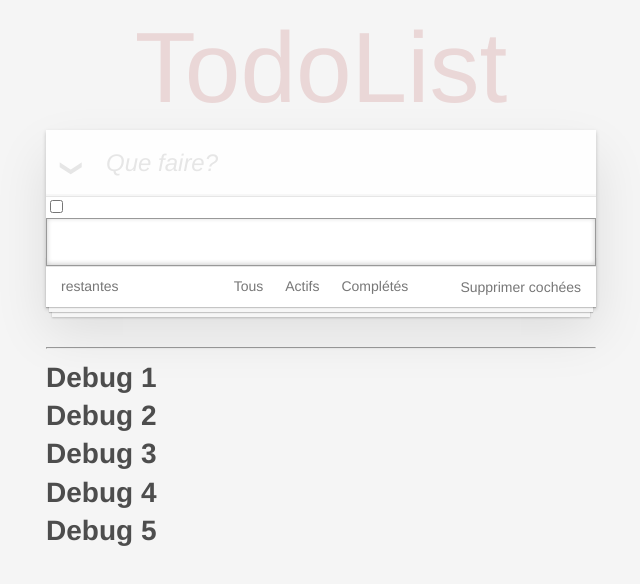
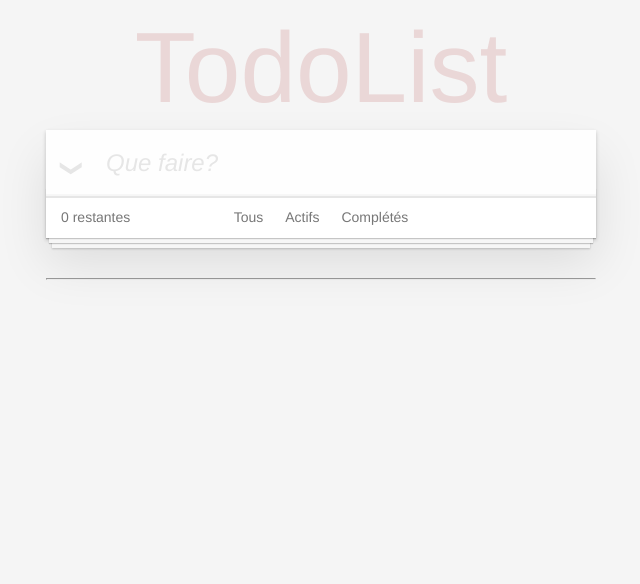
Before and after one commit to ZoZhang/todos, an Angular app: page / in a window 1280 px wide. Shown: the top 584 px of the page, without its empty margins (319-959 px from the left). Built offline with nearby package versions, Linux system fonts and the light colour scheme.

Commit message:
Updating functions general: Add empty validation && Total count items && Delete all item complet

```diff
--- a/src/app/todo-item/todo-item.component.html
+++ b/src/app/todo-item/todo-item.component.html
@@ -1,13 +1,13 @@
-<div class="view">
-  <input 	class			= "toggle"
-          type			= "checkbox"
-          name			= "fait"
-  />
-  <label 	class="texte"></label>
-  <button class="destroy"></button>
-</div>
-<form>
-  <input  #newTextInput
-          name    = "newTextInput"
-          class   = "edit"/>
-</form>
+<li *ngFor="let item of items">
+  <div class="view">
+      <input class="toggle"
+             type="checkbox"
+             name="fait"
+             [ngModel]="item.isDone"
+             (ngModelChange)="itemDone(item, $event)"
+      />
+      <label>{{item.label}}</label>
+      <button class="destroy" (click)="itemRemove(item)"></button>
+
+  </div>
+</li>
--- a/src/app/todo-item/todo-item.component.ts
+++ b/src/app/todo-item/todo-item.component.ts
@@ -1,4 +1,7 @@
 import {Component, OnInit} from '@angular/core';
+import {TodoItemData} from '../dataTypes/TodoItemData';
+import {TodoListData} from '../dataTypes/TodoListData';
+import {TodoService} from '../todo.service';
 
 @Component({
   selector: 'app-todo-item',
@@ -7,9 +10,28 @@ import {Component, OnInit} from '@angular/core';
 })
 export class TodoItemComponent implements OnInit {
 
-  constructor() { }
+  private todoList: TodoListData;
+
+  constructor(private todoService: TodoService) {
+    todoService.getTodoListDataObservable().subscribe( tdl => this.todoList = tdl );
+  }
 
   ngOnInit() {
   }
 
+  get items(): TodoItemData[] {
+    return this.todoList.items;
+  }
+
+  isDone(item: TodoItemData) {
+    return item.isDone;
+  }
+
+  itemDone(item: TodoItemData, done: boolean) {
+    this.todoService.setItemsDone(done, item);
+  }
+
+  itemRemove(item: TodoItemData) {
+    this.todoService.removeItems(item);
+  }
 }
--- a/src/app/todo-list/todo-list.component.html
+++ b/src/app/todo-list/todo-list.component.html
@@ -1,7 +1,7 @@
 <section class="todoapp">
   <header class="header">
     <h1>{{label}}</h1>
-    <form (submit)="appendItem(newTodoInput.value); newTodoInput.value='';">
+    <form (submit)="appendItem(newTodoInput);">
       <input  #newTodoInput
               name        = "newTodoInput"
               class       = "new-todo"
@@ -19,7 +19,7 @@
     </ul>
   </section>
   <footer class="footer">
-    <span class="todo-count"><strong></strong> restantes</span>
+    <span class="todo-count"><strong>{{todoCount}}</strong> restantes</span>
     <ul class="filters">
       <li>
         <a class="filterAll">Tous</a>
@@ -31,54 +31,8 @@
         <a class="filterCompleted">Complétés</a>
       </li>
     </ul>
-    <button class="clear-completed">Supprimer cochées</button>
+
+    <button *ngIf="todoService.todoListExistItemDone" class="clear-completed" (click)="itemDoneRemove()">Supprimer cochées</button>
   </footer>
 </section>
 <hr/>
-
-<!-- debug v1 -->
-<h1>Debug 1</h1>
-<ul>
-  <li *ngFor="let item of items">{{ item|json }}</li>
-</ul>
-
-<!-- debug v2 -->
-<h1>Debug 2</h1>
-<ul>
-  <li *ngFor="let item of items">
-    <input id="select-label" type="checkbox" [ngModel]="item.isDone"/>
-    <label for="select-label">{{item.label}}</label>
-    <pre>{{ item|json }}</pre>
-</ul>
-
-<!-- debug v3-->
-<h1>Debug 3</h1>
-<ul>
-  <li *ngFor="let item of items">
-    <input id="select-label2" type="checkbox" [ngModel]="item.isDone" (ngModelChange)="itemDone(item, $event)"/>
-    <label for="select-label2">{{item.label}}</label>
-    <pre>{{ item|json }}</pre>
-</ul>
-
-<!-- debug v4-->
-<h1>Debug 4</h1>
-<ul>
-  <li *ngFor="let item of items">
-    <input id="select-label3" type="checkbox" [ngModel]="item.isDone" (ngModelChange)="itemDone(item, $event)"/>
-    <label for="select-label3">{{item.label}}</label>
-    <form (submit)="itemLabel(item, newLab.value)">
-      <input name="newLabel" type="text" [ngModel]="item.label" #newLab/>
-    </form>
-    <pre>{{ item|json }}</pre>
-</ul>
-
-<!-- debug v5-->
-<h1>Debug 5</h1>
-<ul>
-  <li *ngFor="let item of items">
-    <input id="select-label4" type="checkbox" [ngModel]="item.isDone" (ngModelChange)="itemDone(item, $event)"/>
-    <label for="select-label4">{{item.label}}</label>
-    <br/>
-    <button (click)="itemDelete(item)">Remove</button>
-    <pre>{{ item|json }}</pre>
-</ul>
--- a/src/app/todo-list/todo-list.component.ts
+++ b/src/app/todo-list/todo-list.component.ts
@@ -27,22 +27,31 @@ export class TodoListComponent implements OnInit {
         return this.todoList.items;
     }
 
-    appendItem(label: string) {
+    get todoCount(): number {
+        return this.todoList.items.filter(item => item.isDone === false).length;
+    }
+
+    appendItem(input: any) {
+
+      if (typeof input !== 'object') {
+          return;
+      }
+
+      const label = input.value;
+
+      if (label.length <= 0) {
+          input.placeholder = 'Vous devez entrer au moins un caractère ！';
+          return;
+      }
+
       this.todoService.appendItems({
         label, isDone: false
       });
     }
 
-    itemDone(item: TodoItemData, done:boolean) {
-      this.todoService.setItemsDone(done, item);
+    itemDoneRemove() {
+        this.todoList.items.filter(item => item.isDone === true && this.todoService.removeItems(item));
+        // initiale l'état supprimé cochée
+        this.todoService.todoListExistItemDone = false;
     }
-
-    itemLabel(item: TodoItemData, newLabel:string) {
-      this.todoService.setItemsLabel(newLabel, item);
-    }
-
-    itemDelete(item: TodoItemData) {
-      this.todoService.removeItems(item);
-    }
-
 }
--- a/src/app/todo.service.ts
+++ b/src/app/todo.service.ts
@@ -7,6 +7,9 @@ import {TodoItemData} from './dataTypes/TodoItemData';
 export class TodoService {
 
   private todoListSubject = new BehaviorSubject<TodoListData>( {label: 'TodoList', items: []} );
+
+  // initiale l'état supprimé cochée
+  todoListExistItemDone = false;
 
   constructor() { }
 
@@ -28,6 +31,8 @@ export class TodoService {
       label: tdl.label,
       items: tdl.items.map( I => items.indexOf(I) === -1 ? I : ({label: I.label, isDone}) )
     });
+    // mise à jour l'état supprimé cochée
+    this.todoListExistItemDone = true;
   }
 
   appendItems( ...items: TodoItemData[] ) {
```
